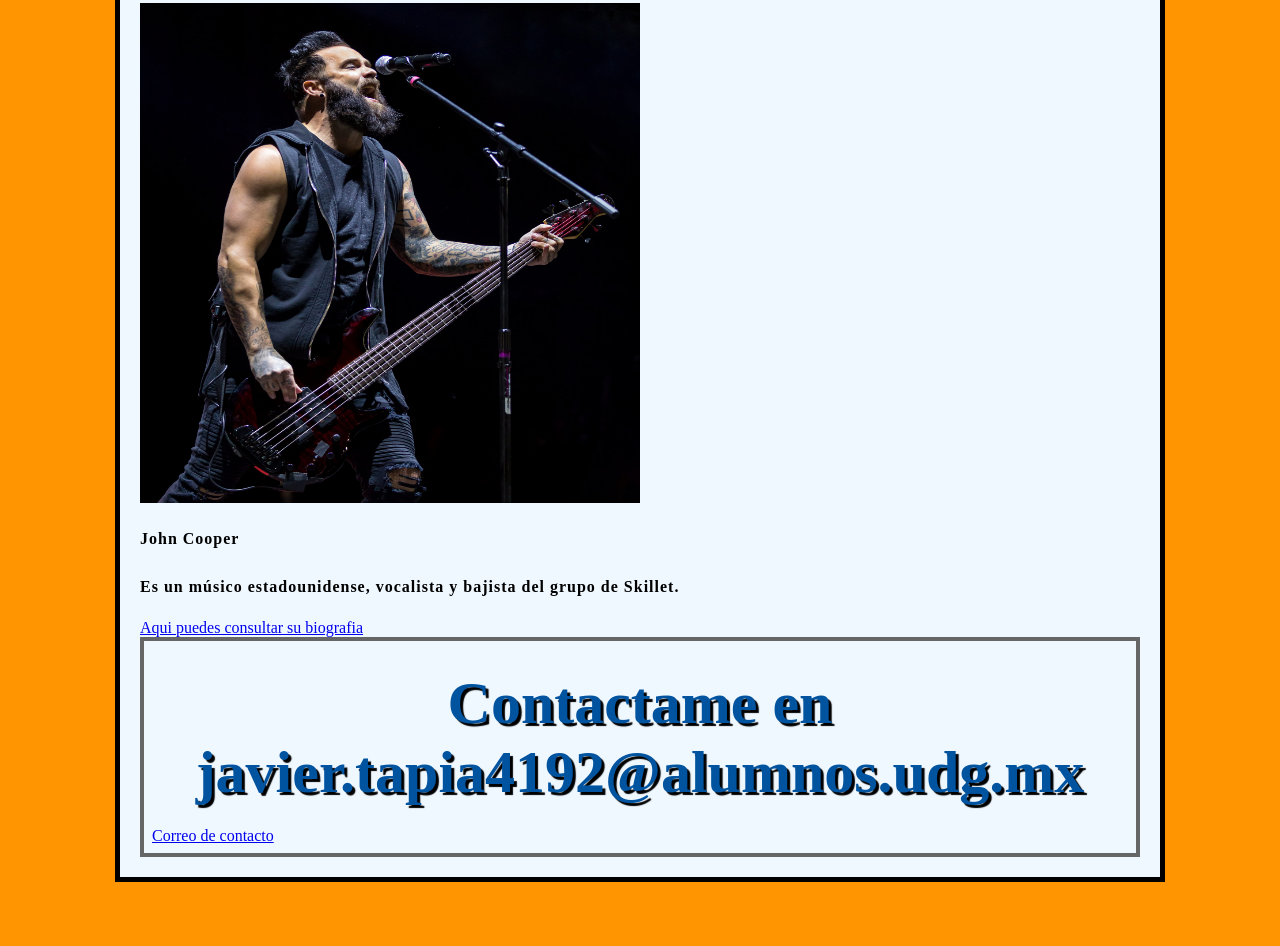
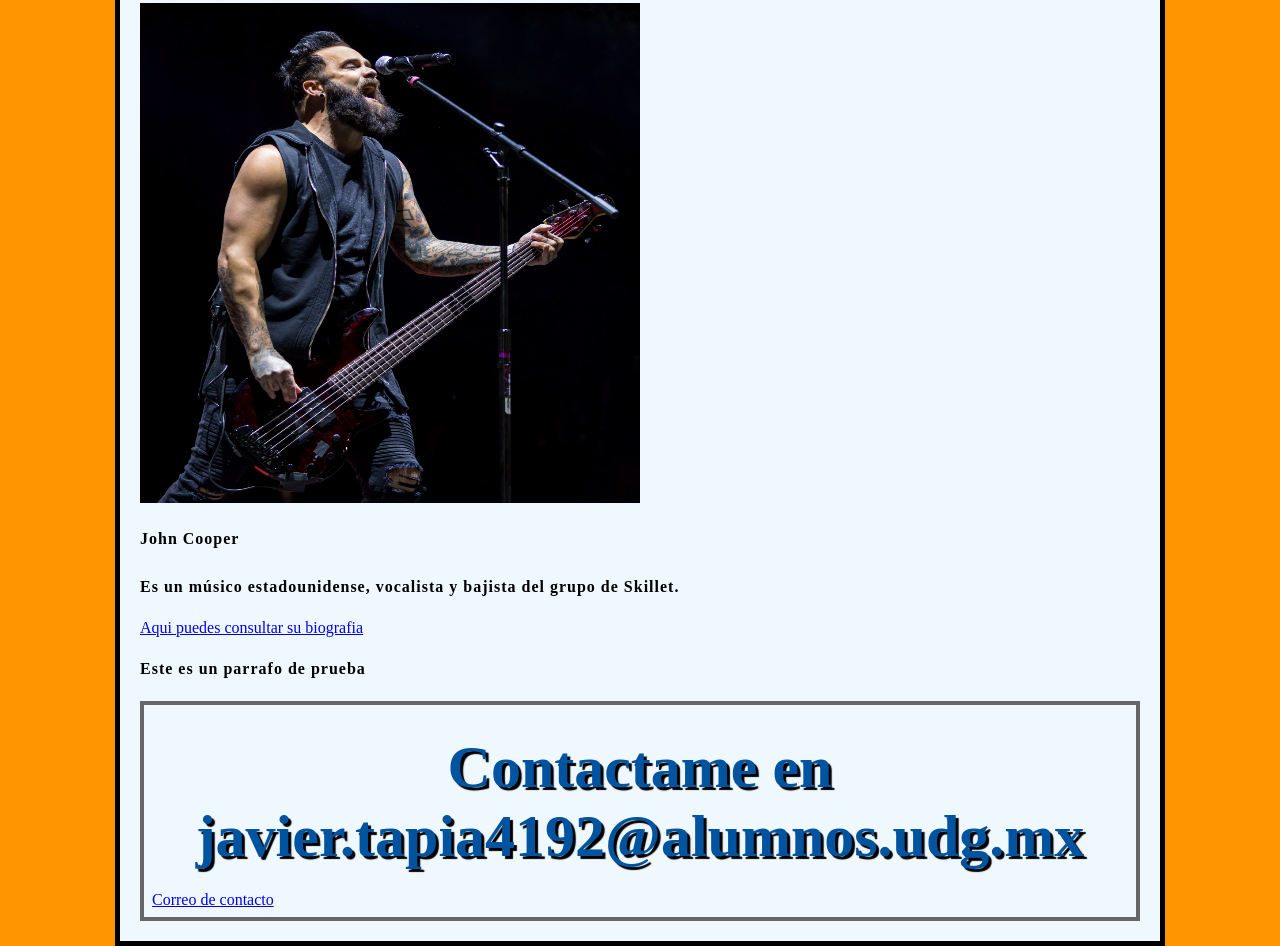
Before and after one commit to JavierTapiaE/practica-html, a plain HTML site: page index.html in a window 1280 px wide. Shown: the part 862-1808 px from the top of the page. Before the commit the page ends 1744 px from the top, so only its background shows below. Drawn offline with Linux system fonts and the light colour scheme.

Commit message:
Agrega un parrafo de ejemplo

```diff
--- a/index.html
+++ b/index.html
@@ -60,6 +60,9 @@
 	<p><b>John Cooper</b></p>
 	<p>Es un músico estadounidense, vocalista y bajista del grupo de Skillet.</p>
 	<a href="https://es.wikipedia.org/wiki/John_Cooper_(cantante)">Aqui puedes consultar su biografia</a>
+	<p>
+		Este es un parrafo de prueba
+	</p>
 
 
 	</body>
```
